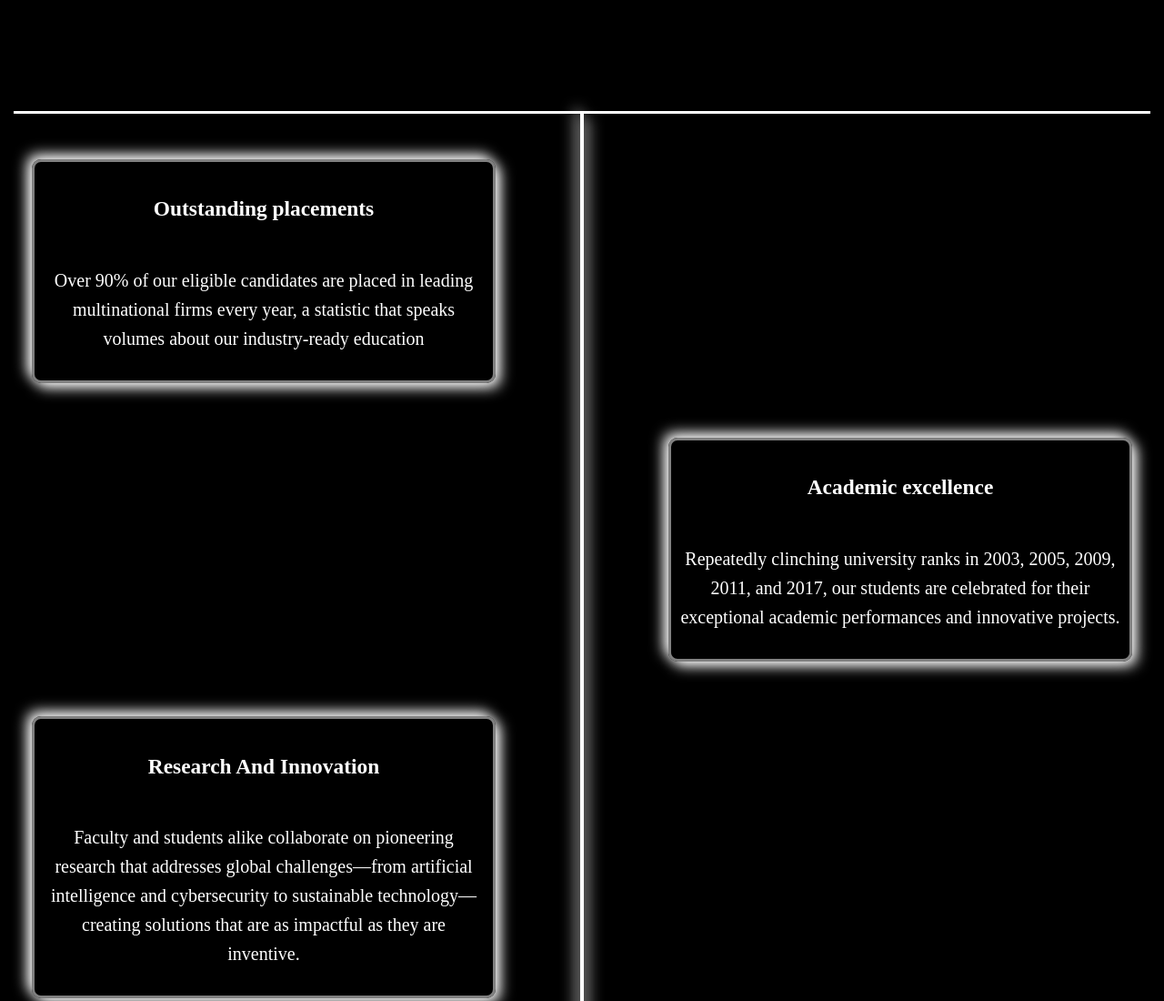
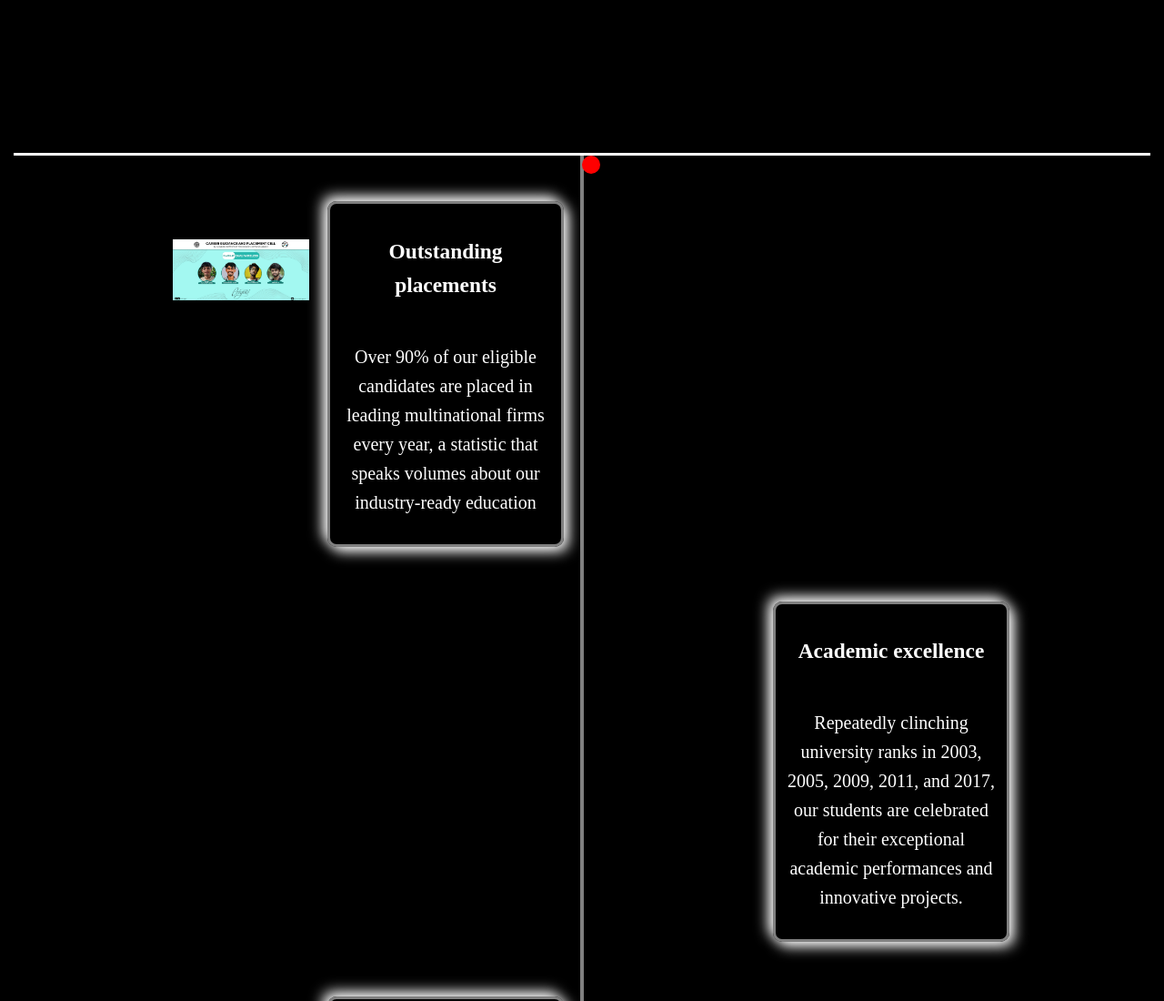
Before and after one commit to Sabari-Vijayan/RIT_TRACKER, a plain HTML site: page pages/cse.html in a window 1280 px wide. Shown: the part 1060-2160 px from the top of the page at 91% size. Drawn offline with Linux system fonts and the light colour scheme.

Commit message:
Minor improvements in the uI

```diff
--- /dev/null
+++ b/pages/cs-script.js
@@ -0,0 +1,53 @@
+document.addEventListener('DOMContentLoaded', function() {
+    const timelineItems = document.querySelectorAll('.item');
+    const timelineProgress = document.querySelector('.timeline-progress');
+    const timelineDot = document.querySelector('.timeline-dot');
+    const timelineContainer = document.querySelector('.timeline-container');
+
+    // Function to check if element is in viewport
+    function isInViewport(element) {
+        const rect = element.getBoundingClientRect();
+        return (
+            rect.top <= (window.innerHeight * 0.75) &&
+            rect.bottom >= (window.innerHeight * 0.25)
+        );
+    }
+
+    // Function to update timeline progress and dot position
+    function updateTimeline() {
+        // Calculate scroll progress (0 to 1)
+        const containerHeight = timelineContainer.offsetHeight;
+        const containerTop = timelineContainer.getBoundingClientRect().top;
+        const windowHeight = window.innerHeight;
+        const scrollPosition = window.scrollY;
+
+        // How much of the timeline container has been scrolled through
+        let progress = 0;
+
+        if (containerTop < 0) {
+            // Container has started to scroll off the top
+            progress = Math.min(1, Math.abs(containerTop) / (containerHeight - windowHeight));
+        }
+
+        // Set progress line height
+        timelineProgress.style.height = `${progress * 100}%`;
+
+        // Update dot position
+        const dotPosition = Math.max(0, Math.min(progress * containerHeight, containerHeight - 20));
+        timelineDot.style.top = `${dotPosition}px`;
+
+        // Animate timeline items
+        timelineItems.forEach(item => {
+            if (isInViewport(item)) {
+                item.classList.add('active');
+            }
+        });
+    }
+
+    // Initial update
+    updateTimeline();
+
+    // Update on scroll
+    window.addEventListener('scroll', updateTimeline);
+    window.addEventListener('resize', updateTimeline);
+});
--- a/pages/cse.html
+++ b/pages/cse.html
@@ -44,8 +44,8 @@
 	<div class="timeline-dot"></div>
 
 	<div class="item left">
-          <div class"item-img-container">
-	    <img src=""/>
+          <div class="item-img-container">
+	    <img src="./styles/images/placement.jpg"/>
 	  </div>
 
 	  <div class="item-content">
@@ -99,6 +99,8 @@ Faculty and students alike collaborate on pioneering research that addresses glo
 	    <p>All rights reserved @2025</p>
     </footer>
 
+    <script src="cs-script.js"></script>
+
   </body>
 
 </html>
--- a/pages/styles/about-styles.css
+++ b/pages/styles/about-styles.css
@@ -1,6 +1,7 @@
 body{
   background-image: url('../styles/images/about-bg.jpg');
   background-size: cover;
+  background-attachment: fixed;
   position: absolute;
   height: 100vh;
   width: 100vw;
--- a/pages/styles/cse-styles.css
+++ b/pages/styles/cse-styles.css
@@ -9,6 +9,16 @@ body{
   flex-direction: column;
   background: black;
   color: white;
+}
+
+header{
+  font-size: 24px;
+  font-weight: bold;
+}
+
+header h2{
+  font-size: 40px;
+  font-weight: bold;
 }
 
 .intro{
@@ -48,7 +58,7 @@ body{
   background-attachment: fixed;
   filter: brightness(50%);
   z-index: -1;
-  border-radius: 15px;
+  border-radius: 4px;
   box-shadow: 5px 5px 15px white,
               -5px -5px 15px white;
 }
@@ -70,11 +80,29 @@ body{
 .timeline-line{
   position: absolute;
   width: 4px;
-  background-color: white;
+  background-color: gray;
   top: 0;
   bottom: 0;
   left: 50%;
   transform: translateX(-50%);
+}
+
+.timeline-dot{
+  position: absolute;
+  width: 20px;
+  height: 20px;
+  border-radius: 50%;
+  background: red;
+  z-index: 2;
+  left: 50%;
+}
+
+.timeline-progress{
+  position: absolute;
+  width: 4px;
+  top: 0;
+  left: 50%;
+  background: white;
   box-shadow: 5px 5px 15px white,
               -5px -5px 15px white;
 }
@@ -85,12 +113,29 @@ body{
   margin: 30px 0;
 }
 
+.item-img-container{
+  height: 150px;
+  width: 150px;;
+  display: flex;
+  align-items: center;
+  justify-content: center;
+  margin: 0 20px;
+}
+
+.item-img-container img{
+  max-width: 100%;
+  max-height: 100%;
+  object-fit: cover;
+}
+
 .left{
-  flex-direction: row;
+  justify-content: flex-end;
+  padding-right: calc(50% + 20px);
 }
 
 .right{
-  flex-direction: row-reverse;
+  justify-content: flex-start;
+  padding-left: calc(50% + 20px);
 }
 
 .item-content{
```
Also changed, not shown: index.html (+5 -5 lines), styles/styles.css (+12 -6 lines), pages/styles/images/placement.jpg (added).
